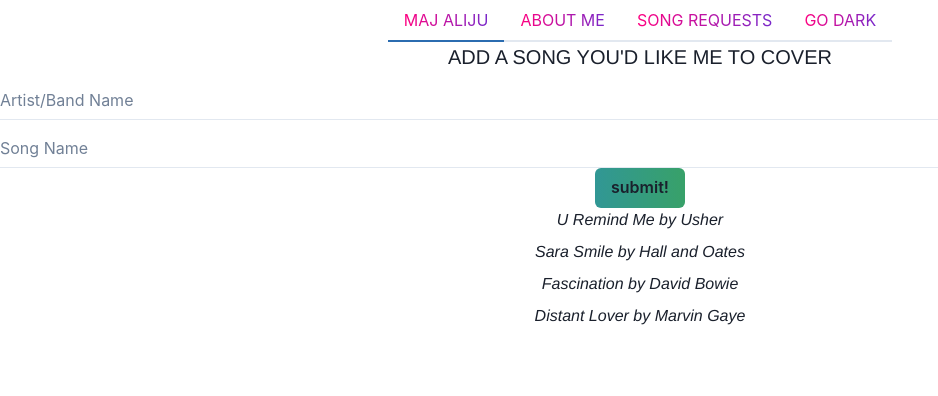
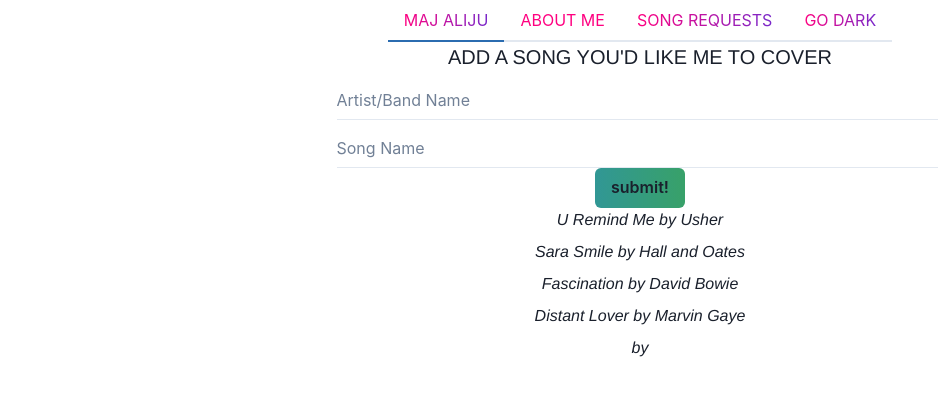
Before and after one commit to majaliju/artist-portfolio-page, a React (Create React App) app: page /songrequests in a window 1280 px wide. Shown: the top 396 px of the page, without its empty margins (0-938 px from the left). Built offline with nearby package versions, Linux system fonts and the light colour scheme; data requests are answered from the project's data file.

Commit message:
updated SongForm to centralize Input and maintain a nice UI

```diff
--- a/db.json
+++ b/db.json
@@ -19,6 +19,11 @@
       "artistName": "Marvin Gaye",
       "songName": "Distant Lover",
       "id": 4
+    },
+    {
+      "artistName": "",
+      "songName": "",
+      "id": 5
     }
   ]
 }
--- a/src/components/Navbar.js
+++ b/src/components/Navbar.js
@@ -15,11 +15,13 @@ import {
 
 function Navbar() {
 
-  // for the color changing Button
-  // changes Dark to Light and vice versa
+  // for the color changing Button, changes Dark to Light and vice versa
   const { colorMode, toggleColorMode } = useColorMode()
 
-  //
+  // do a full gradient slope amongst the colors
+/*
+  color1 to color 2 for item 1,
+  color 2 to color 3 for item 2, etc */
 
 
   return (
@@ -41,7 +43,7 @@ function Navbar() {
         <Tab>
           <NavLink to="/About" exact>
             <Text
-              bgGradient="linear(to-l, #7928CA, #FF0080)"
+              bgGradient="linear(to-l, #FF0080, #FF0080)"
               bgClip="text"
               fontSize="1xl"
               fontWeight="extrathin"
--- a/src/components/SongForm.js
+++ b/src/components/SongForm.js
@@ -50,15 +50,17 @@ function SongForm({ onSubmit }) {
         <Flex>
           <FormControl>
             <FormLabel htmlFor="artistName"></FormLabel>
+            <Center>
             <Input
               focusBorderColor="lime"
               id="artistName"
               type="text"
               variant="flushed"
+              htmlSize={55} width='auto'
               placeholder="Artist/Band Name"
               value={form.artistName}
               onChange={handleChange}
-            />
+            /></Center>
           </FormControl>
         </Flex>
       </SimpleGrid>
@@ -66,15 +68,17 @@ function SongForm({ onSubmit }) {
         <Box>
           <FormControl>
             <FormLabel htmlFor="songName"></FormLabel>
+            <Center>
             <Input
               focusBorderColor="lime"
               id="songName"
               type="text"
               variant="flushed"
+              htmlSize={55} width='auto'
               placeholder="Song Name"
               value={form.songName}
               onChange={handleChange}
-            />
+            /></Center>
           </FormControl>
         </Box>
       </SimpleGrid>
```
